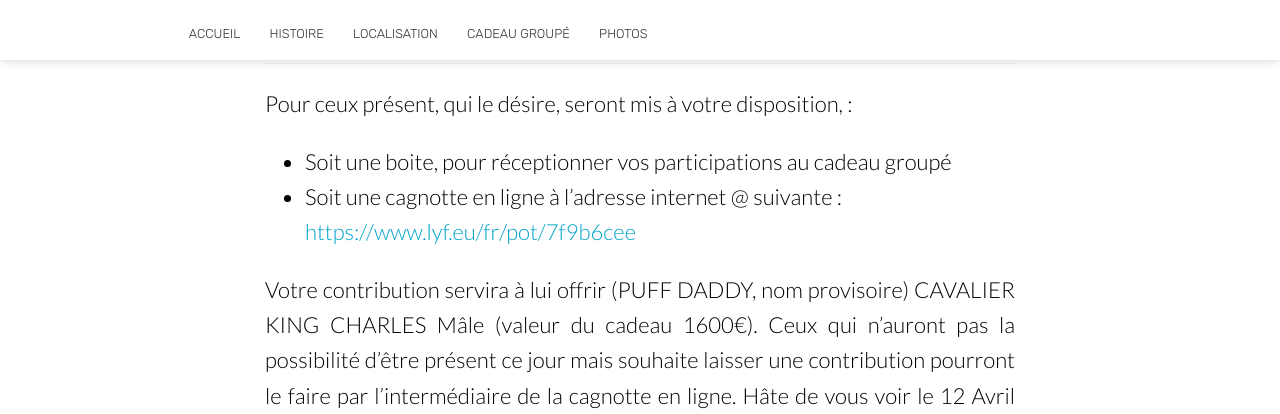
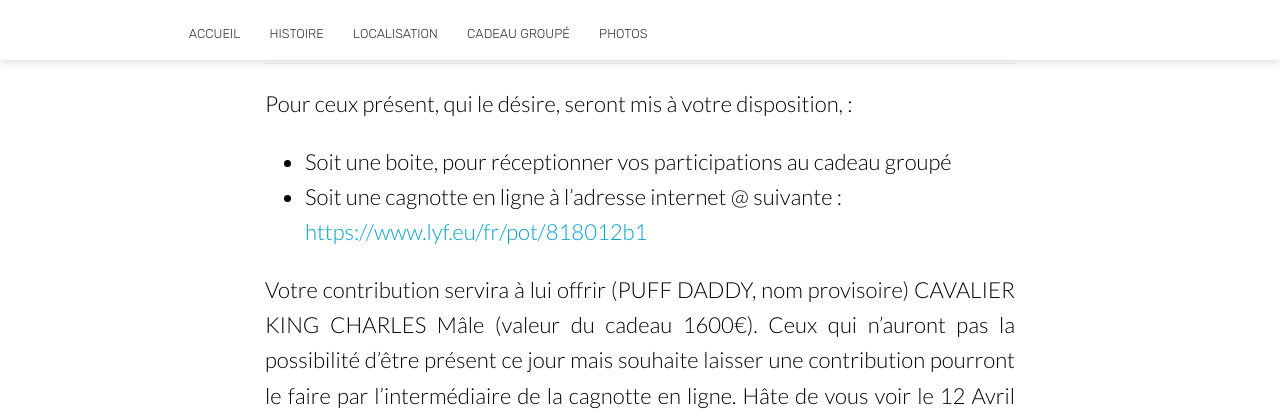
Before and after one commit to DanieleBirthday/DanieleBirthday.github.io, a Jekyll site: the page built from cadeau-groupé/index.html, in a window 1280 px wide and 1061 px high. Shown: the top 414 px of the window. Built offline with Jekyll 4.4.1, drawn with Linux system fonts in a browser that asks for light colours; nearby versions of some CDN libraries; some of the changed lines change nothing that is shown.

Commit message:
Update index.html

```diff
--- a/cadeau-groupé/index.html
+++ b/cadeau-groupé/index.html
@@ -43,8 +43,8 @@ Pour ceux présent, qui le désire, seront mis à votre disposition, :
   </li>
   <li>
   Soit une cagnotte en ligne à l’adresse internet @ suivante :
-  <a href="https://www.lyf.eu/fr/pot/7f9b6cee-70f6-4673-af07-ceeebd753869">
-  https://www.lyf.eu/fr/pot/7f9b6cee
+  <a href="https://www.lyf.eu/fr/pot/818012b1-0904-47fe-ad69-00406a58f07b">
+  https://www.lyf.eu/fr/pot/818012b1
   </a>
   </li>
 
```
